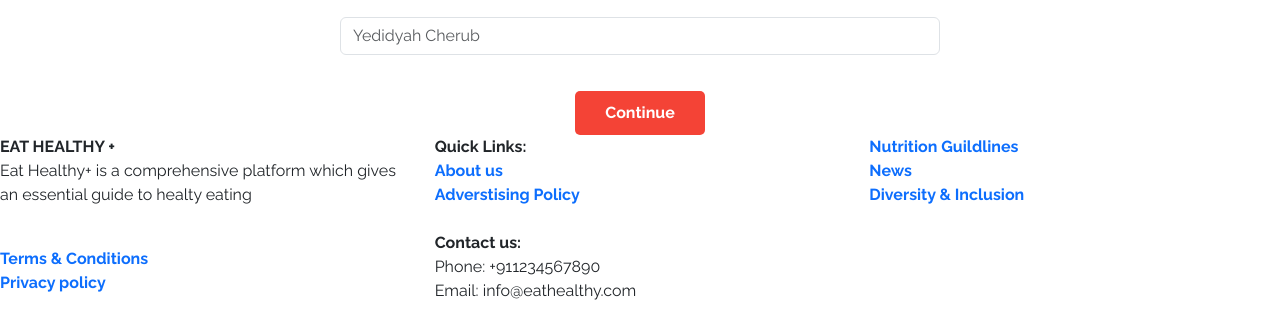
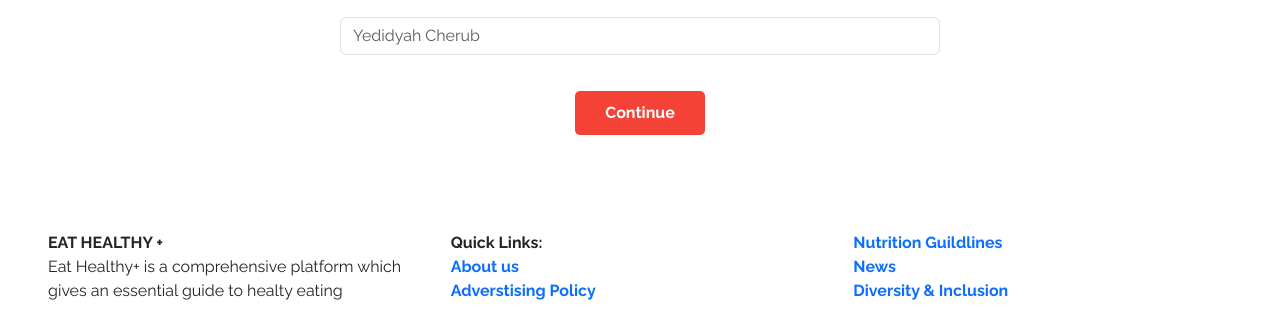
Before and after one commit to abishekprab/Vetri-Projects, a plain HTML site: page Project1/quiz/quiz1.html in a window 1280 px wide. Shown: the part 226-539 px from the top of the page. Drawn offline with nearby package versions, Linux system fonts and the light colour scheme; files that its build step writes are made by us from their sources; files whose address does not match are found by name.

Commit message:
Update quiz1.html

```diff
--- a/Project1/quiz/quiz1.html
+++ b/Project1/quiz/quiz1.html
@@ -55,7 +55,7 @@
     </div>
     <!--footer-->
     <footer>
-        <div class= "container-fulid">
+        <div class= "container-fulid mt-5 p-5">
           <div class = "row">
             <div class = "col">
               <p><b>EAT HEALTHY +</b><br> Eat Healthy+ is a comprehensive platform which gives an essential guide to healty eating</p><br>
```
